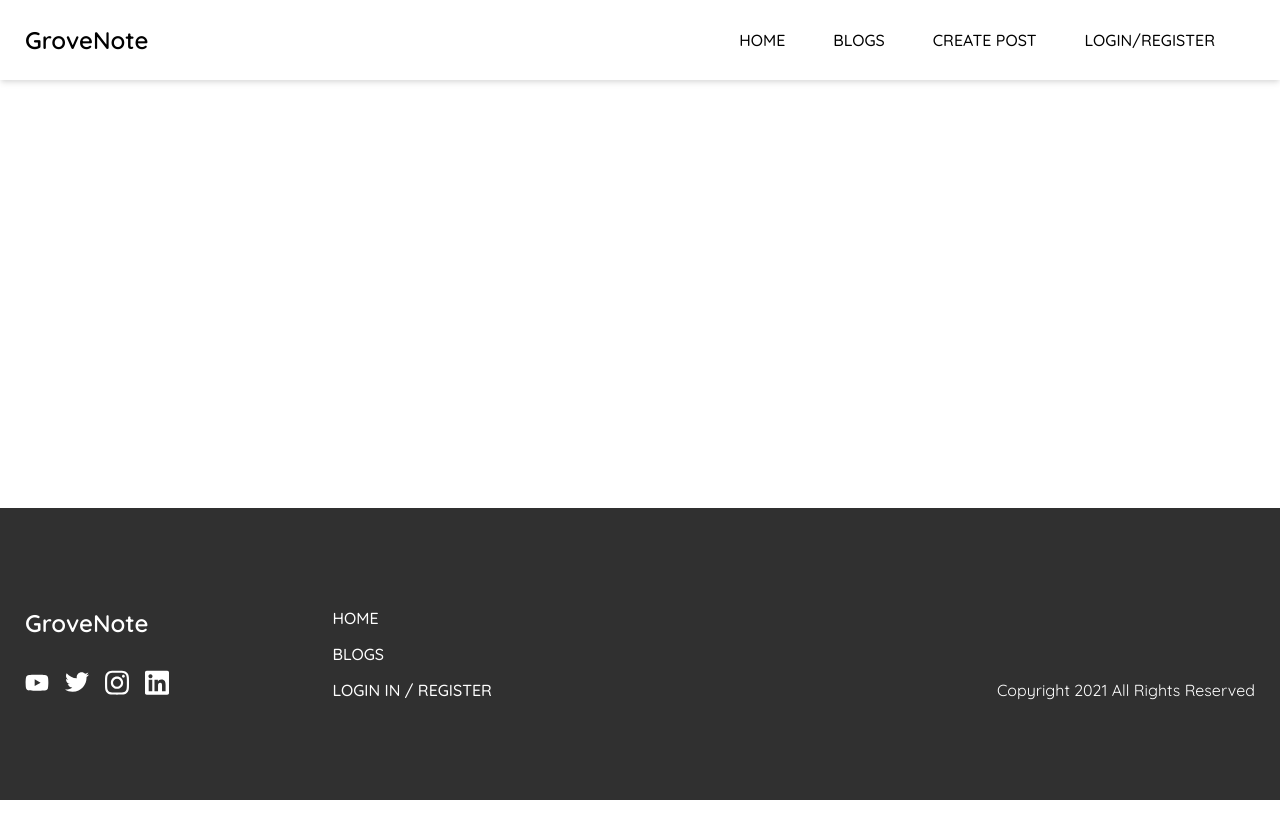
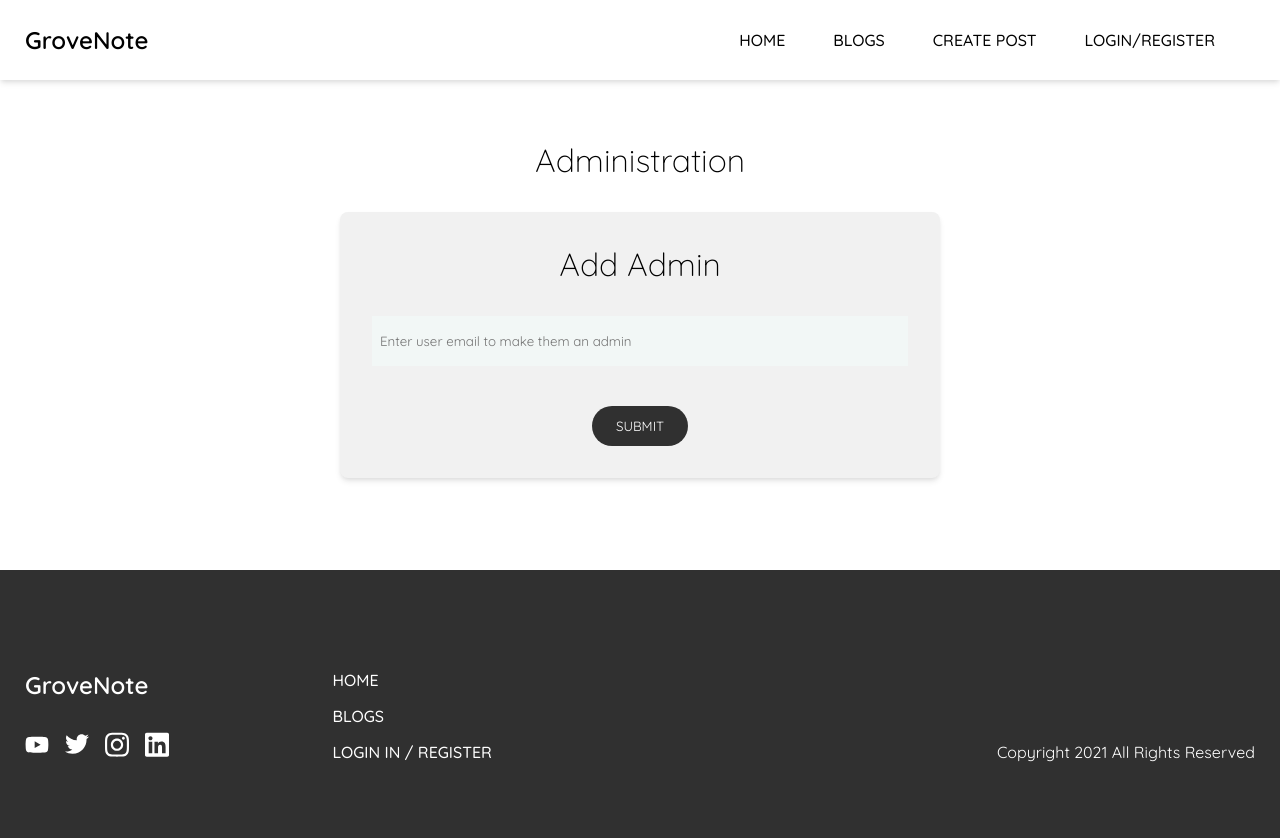
Before and after one commit to dainank/GroveBlogs, a Vue app: page /admin in a window 1280 px wide. Shown: the top 838 px of the page. Before the commit the page ends 800 px from the top, so only its background shows below. Built offline with nearby package versions, Linux system fonts and the light colour scheme; no server answers; what vue2-editor would draw is missing.

Commit message:
Update Admin.vue

```diff
--- a/src/views/Admin.vue
+++ b/src/views/Admin.vue
@@ -1,15 +1,84 @@
 <template>
-  <div>
-
+  <div class="admin">
+    <div class="container">
+      <h2>Administration</h2>
+      <div class="admin-info">
+        <h2>Add Admin</h2>
+        <div class="input">
+          <input placeholder="Enter user email to make them an admin" type="text" id="addAdmins" v-model="adminEmail" />
+        </div>
+        <span>{{ this.functionMsg }}</span>
+        <button @click="addAdmin" class="button">Submit</button>
+      </div>
+    </div>
   </div>
 </template>
 
+
 <script>
 export default {
-
+  name: "Admin",
+  data(){
+    return {
+      adminEmail: "",
+      functionMsg: null,
+    }
+  },
+  methods: {
+    async addAdmin() {
+      // create backend
+    }
+  }
 }
 </script>
 
-<style>
-
+<style lang="scss" scoped>
+.admin {
+  .container {
+    max-width: 1000px;
+    padding: 60px 25px;
+    h2 {
+      text-align: center;
+      margin-bottom: 16px;
+      font-weight: 300;
+      font-size: 32px;
+    }
+    .admin-info {
+      border-radius: 8px;
+      box-shadow: 0 4px 6px -1px rgba(0, 0, 0, 0.1), 0 2px 4px -1px rgba(0, 0, 0, 0.06);
+      padding: 32px;
+      background-color: #f1f1f1;
+      display: flex;
+      flex-direction: column;
+      max-width: 600px;
+      margin: 32px auto;
+      span {
+        font-size: 14px;
+      }
+      .input {
+        margin: 16px 0;
+        label {
+          font-size: 14px;
+          display: block;
+          padding-bottom: 6px;
+        }
+        input {
+          width: 100%;
+          border: none;
+          background-color: #f2f7f6;
+          padding: 8px;
+          height: 50px;
+          @media (min-width: 900px) {
+          }
+          &:focus {
+            outline: none;
+          }
+        }
+      }
+      button {
+        align-self: center;
+      }
+    }
+  }
+}
 </style>
```
